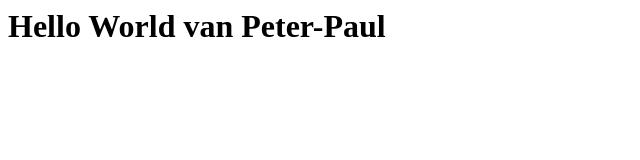
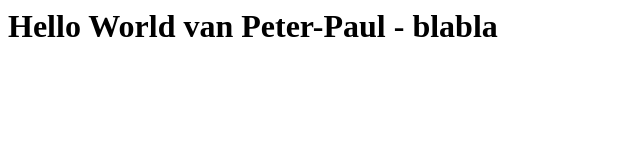
Before and after one commit to ppkurstjens/cicddemo, a plain HTML site: page public-html/index.html in a window 1280 px wide. Shown: the whole page, without its empty margins (0-640 px from the left). Drawn offline with Linux system fonts and the light colour scheme.

Commit message:
Update index.html

```diff
--- a/public-html/index.html
+++ b/public-html/index.html
@@ -1 +1 @@
-<html><body><h1>Hello World van Peter-Paul</h1></body></html>
+<html><body><h1>Hello World van Peter-Paul - blabla</h1></body></html>
```
